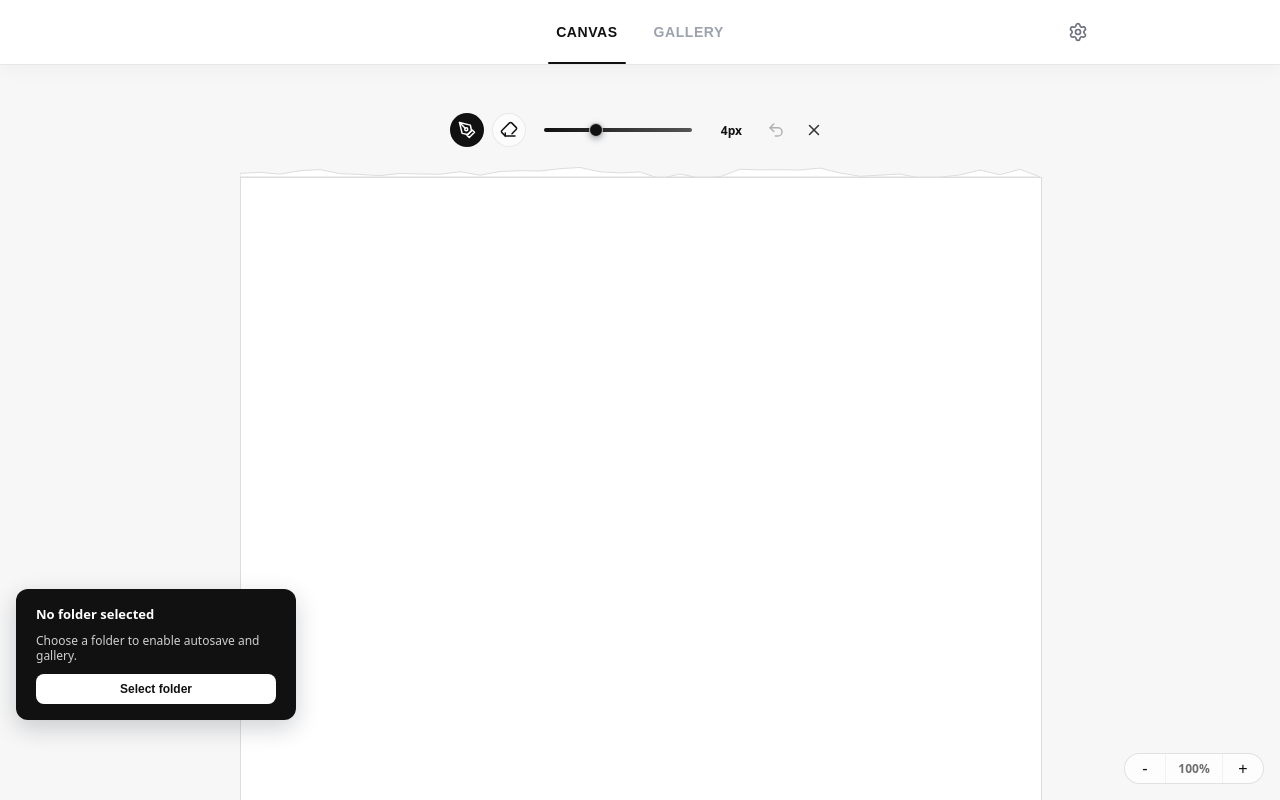
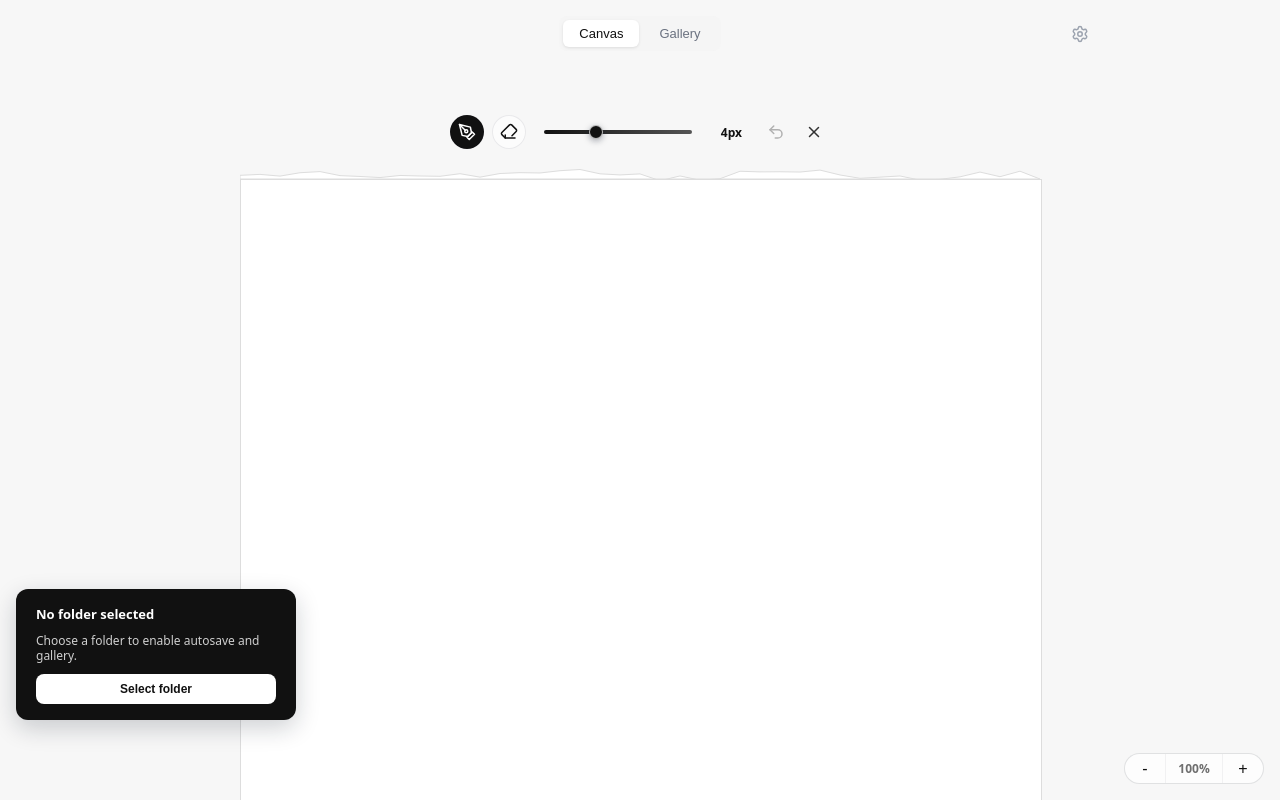
Before and after one commit to hashrock/scrap-paper, a React (Vite) app: page / in a window 1280 px wide. Shown: the top 800 px of the page. Built offline with nearby package versions, Linux system fonts and the light colour scheme.

Commit message:
Add background color prop to Toolbar component; update styles for improved UI consistency

```diff
--- a/src/App.tsx
+++ b/src/App.tsx
@@ -167,6 +167,7 @@ function App() {
         mode={mode}
         onModeChange={setMode}
         onSettingsClick={() => setShowSettings(true)}
+        backgroundColor={appBackgroundColor}
       />
 
       {!hasDirectory && (
--- a/src/components/Toolbar.tsx
+++ b/src/components/Toolbar.tsx
@@ -5,6 +5,7 @@ interface ToolbarProps {
   mode: Mode
   onModeChange: (mode: Mode) => void
   onSettingsClick: () => void
+  backgroundColor?: string
 }
 
 const tabs: Array<{ id: Mode; label: string }> = [
@@ -12,22 +13,21 @@ const tabs: Array<{ id: Mode; label: string }> = [
   { id: 'gallery', label: 'Gallery' }
 ]
 
-const Toolbar = ({ mode, onModeChange, onSettingsClick }: ToolbarProps) => {
+const Toolbar = ({ mode, onModeChange, onSettingsClick, backgroundColor = '#f5f5f5' }: ToolbarProps) => {
   return (
     <div
       style={{
-        backgroundColor: '#fff',
-        borderBottom: '1px solid #e5e7eb',
-        boxShadow: '0 4px 20px rgba(15, 23, 42, 0.04)',
+        backgroundColor: backgroundColor,
         position: 'relative',
-        zIndex: 200
+        zIndex: 200,
+        transition: 'background-color 0.3s ease'
       }}
     >
       <div
         style={{
           maxWidth: '960px',
           margin: '0 auto',
-          padding: '12px 24px 0',
+          padding: '16px 24px',
           display: 'flex',
           justifyContent: 'center',
           position: 'relative'
@@ -36,9 +36,10 @@ const Toolbar = ({ mode, onModeChange, onSettingsClick }: ToolbarProps) => {
         <div
           style={{
             display: 'flex',
-            gap: '36px',
-            position: 'relative',
-            paddingBottom: '12px'
+            gap: '4px',
+            backgroundColor: '#f5f5f5',
+            borderRadius: '8px',
+            padding: '4px'
           }}
         >
           {tabs.map((tab) => {
@@ -53,33 +54,20 @@ const Toolbar = ({ mode, onModeChange, onSettingsClick }: ToolbarProps) => {
                   }
                 }}
                 style={{
-                  position: 'relative',
-                  padding: '12px 0',
-                  backgroundColor: 'transparent',
+                  padding: '6px 16px',
+                  backgroundColor: isActive ? '#fff' : 'transparent',
                   border: 'none',
-                  fontSize: '14px',
-                  fontWeight: 600,
-                  letterSpacing: '0.04em',
-                  textTransform: 'uppercase',
-                  color: isActive ? '#111' : '#9ca3af',
+                  borderRadius: '6px',
+                  fontSize: '13px',
+                  fontWeight: 500,
+                  color: isActive ? '#111' : '#6b7280',
                   cursor: isActive ? 'default' : 'pointer',
-                  transition: 'color 0.2s ease'
+                  transition: 'all 0.15s ease',
+                  boxShadow: isActive ? '0 1px 3px rgba(0, 0, 0, 0.1)' : 'none'
                 }}
                 aria-pressed={isActive}
               >
                 {tab.label}
-                <span
-                  style={{
-                    position: 'absolute',
-                    left: '-8px',
-                    right: '-8px',
-                    bottom: '-12px',
-                    height: '2px',
-                    borderRadius: '999px',
-                    backgroundColor: isActive ? '#111' : 'transparent',
-                    transition: 'background-color 0.2s ease'
-                  }}
-                />
               </button>
             )
           })}
@@ -92,29 +80,29 @@ const Toolbar = ({ mode, onModeChange, onSettingsClick }: ToolbarProps) => {
             right: '24px',
             top: '50%',
             transform: 'translateY(-50%)',
-            width: '36px',
-            height: '36px',
-            borderRadius: '50%',
+            width: '32px',
+            height: '32px',
+            borderRadius: '6px',
             border: 'none',
             backgroundColor: 'transparent',
-            color: '#6b7280',
+            color: '#9ca3af',
             display: 'flex',
             alignItems: 'center',
             justifyContent: 'center',
             cursor: 'pointer',
-            transition: 'all 0.2s ease'
+            transition: 'all 0.15s ease'
           }}
           onMouseEnter={(e) => {
-            e.currentTarget.style.backgroundColor = '#f3f4f6'
+            e.currentTarget.style.backgroundColor = '#f5f5f5'
             e.currentTarget.style.color = '#111'
           }}
           onMouseLeave={(e) => {
             e.currentTarget.style.backgroundColor = 'transparent'
-            e.currentTarget.style.color = '#6b7280'
+            e.currentTarget.style.color = '#9ca3af'
           }}
           title="Settings"
         >
-          <Settings size={20} />
+          <Settings size={18} />
         </button>
       </div>
     </div>
```
